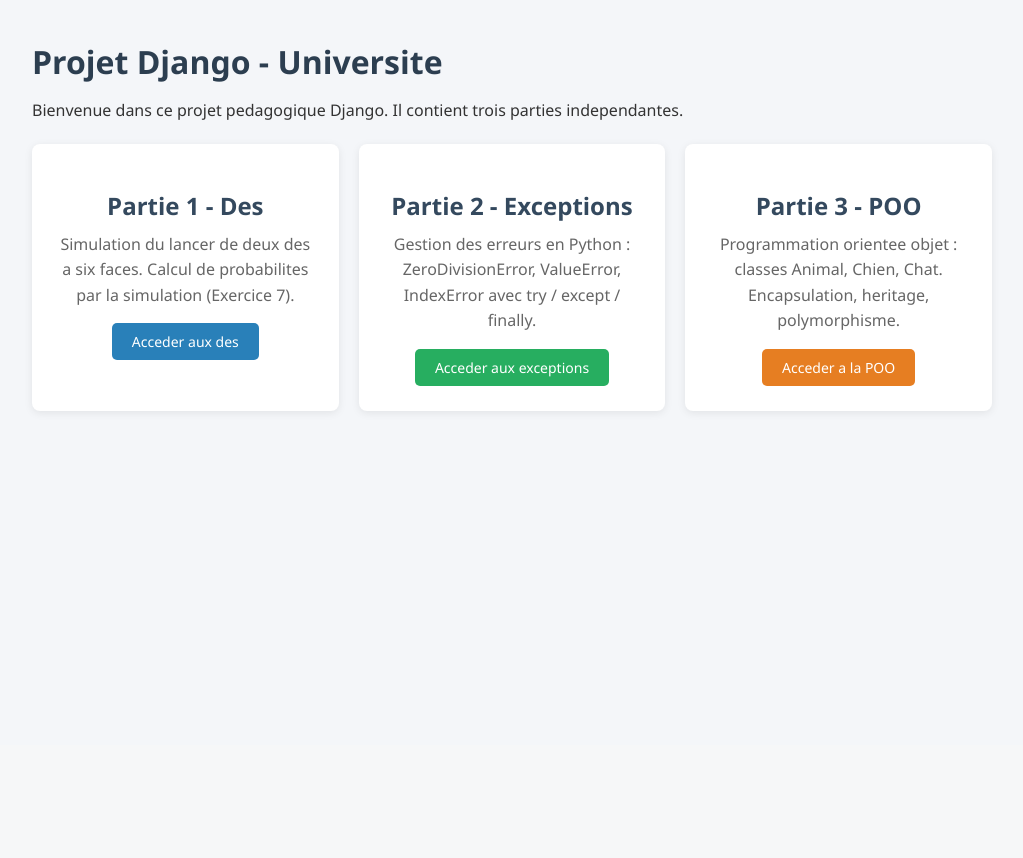
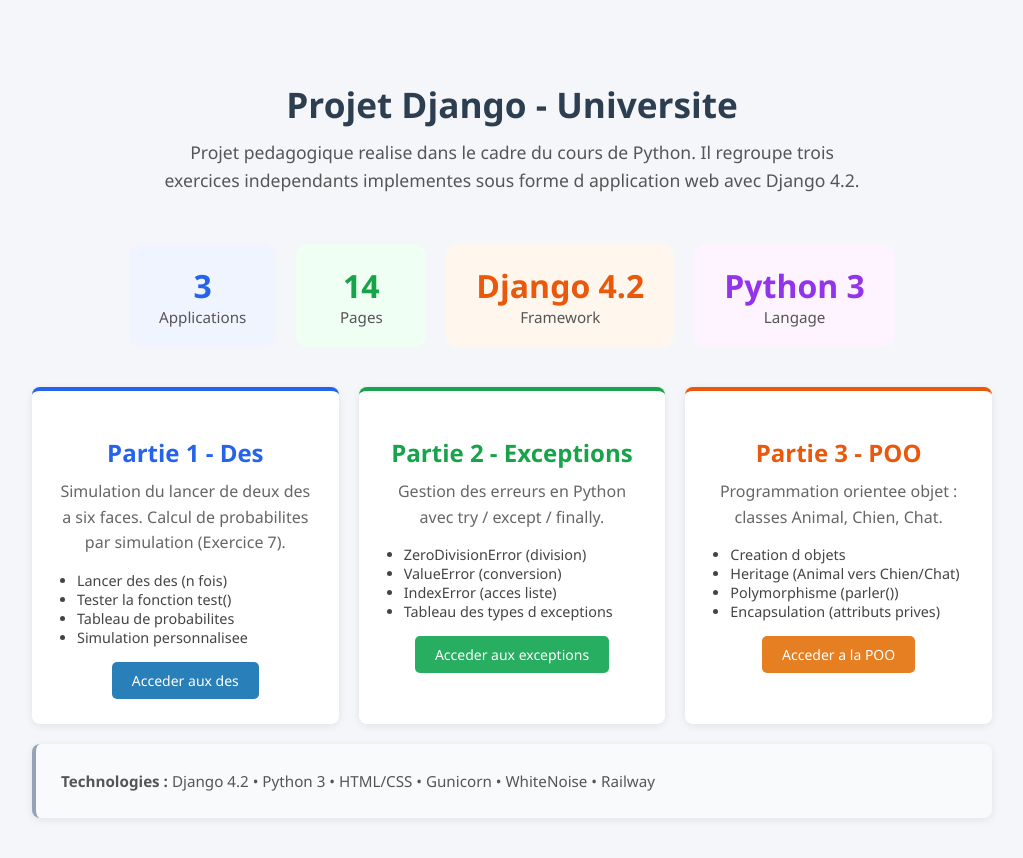
Before and after one commit to sakinatouboussim2-netizen/projet-django, a Django app: page / in a window 1280 px wide. Shown: the part 55-913 px from the top of the page, without its empty margins (128-1151 px from the left). Before the commit the page ends 467 px from the top, so only its background shows below. Run offline with Django 4.2, Linux system fonts and the light colour scheme.

Commit message:
fix exceptions + amelioration accueil

```diff
--- a/projet_django/templates/accueil.html
+++ b/projet_django/templates/accueil.html
@@ -1,26 +1,79 @@
 {% extends 'base.html' %}
+{% block titre %}Accueil - Projet Django{% endblock %}
+{% block contenu %}
 
-{% block titre %}Accueil - Projet Django{% endblock %}
+<div style="text-align:center; padding: 40px 0 20px 0;">
+    <h1 style="font-size:2.2rem; margin-bottom:10px;">Projet Django - Universite</h1>
+    <p style="font-size:1.1rem; color:#555; max-width:700px; margin:0 auto 30px auto;">
+        Projet pedagogique realise dans le cadre du cours de Python. Il regroupe trois exercices
+        independants implementes sous forme d application web avec Django 4.2.
+    </p>
+</div>
 
-{% block contenu %}
-<h1>Projet Django - Universite</h1>
-<p>Bienvenue dans ce projet pedagogique Django. Il contient trois parties independantes.</p>
+<div style="display:flex; justify-content:center; gap:20px; flex-wrap:wrap; margin-bottom:40px;">
+    <div style="background:#f0f4ff; border-radius:12px; padding:20px 30px; text-align:center; min-width:130px;">
+        <div style="font-size:2rem; font-weight:700; color:#2563eb;">3</div>
+        <div style="color:#555; font-size:0.95rem;">Applications</div>
+    </div>
+    <div style="background:#f0fff4; border-radius:12px; padding:20px 30px; text-align:center; min-width:130px;">
+        <div style="font-size:2rem; font-weight:700; color:#16a34a;">14</div>
+        <div style="color:#555; font-size:0.95rem;">Pages</div>
+    </div>
+    <div style="background:#fff7ed; border-radius:12px; padding:20px 30px; text-align:center; min-width:130px;">
+        <div style="font-size:2rem; font-weight:700; color:#ea580c;">Django 4.2</div>
+        <div style="color:#555; font-size:0.95rem;">Framework</div>
+    </div>
+    <div style="background:#fdf4ff; border-radius:12px; padding:20px 30px; text-align:center; min-width:130px;">
+        <div style="font-size:2rem; font-weight:700; color:#9333ea;">Python 3</div>
+        <div style="color:#555; font-size:0.95rem;">Langage</div>
+    </div>
+</div>
 
 <div class="grid-cartes">
-    <div class="carte">
-        <h2>Partie 1 - Des</h2>
-        <p>Simulation du lancer de deux des a six faces. Calcul de probabilites par la simulation (Exercice 7).</p>
+
+    <div class="carte" style="border-top: 4px solid #2563eb;">
+        <h2 style="color:#2563eb;">Partie 1 - Des</h2>
+        <p>Simulation du lancer de deux des a six faces. Calcul de probabilites par simulation (Exercice 7).</p>
+        <ul style="text-align:left; margin:10px 0 15px 20px; color:#444; font-size:0.9rem;">
+            <li>Lancer des des (n fois)</li>
+            <li>Tester la fonction test()</li>
+            <li>Tableau de probabilites</li>
+            <li>Simulation personnalisee</li>
+        </ul>
         <a href="/des/" class="btn">Acceder aux des</a>
     </div>
-    <div class="carte">
-        <h2>Partie 2 - Exceptions</h2>
-        <p>Gestion des erreurs en Python : ZeroDivisionError, ValueError, IndexError avec try / except / finally.</p>
+
+    <div class="carte" style="border-top: 4px solid #16a34a;">
+        <h2 style="color:#16a34a;">Partie 2 - Exceptions</h2>
+        <p>Gestion des erreurs en Python avec try / except / finally.</p>
+        <ul style="text-align:left; margin:10px 0 15px 20px; color:#444; font-size:0.9rem;">
+            <li>ZeroDivisionError (division)</li>
+            <li>ValueError (conversion)</li>
+            <li>IndexError (acces liste)</li>
+            <li>Tableau des types d exceptions</li>
+        </ul>
         <a href="/exceptions/" class="btn btn-green">Acceder aux exceptions</a>
     </div>
-    <div class="carte">
-        <h2>Partie 3 - POO</h2>
-        <p>Programmation orientee objet : classes Animal, Chien, Chat. Encapsulation, heritage, polymorphisme.</p>
+
+    <div class="carte" style="border-top: 4px solid #ea580c;">
+        <h2 style="color:#ea580c;">Partie 3 - POO</h2>
+        <p>Programmation orientee objet : classes Animal, Chien, Chat.</p>
+        <ul style="text-align:left; margin:10px 0 15px 20px; color:#444; font-size:0.9rem;">
+            <li>Creation d objets</li>
+            <li>Heritage (Animal vers Chien/Chat)</li>
+            <li>Polymorphisme (parler())</li>
+            <li>Encapsulation (attributs prives)</li>
+        </ul>
         <a href="/poo/" class="btn btn-orange">Acceder a la POO</a>
     </div>
+
 </div>
+
+<div class="card" style="margin-top:20px; background:#f8fafc; border-left: 4px solid #94a3b8;">
+    <p style="margin:0; color:#555; font-size:0.95rem;">
+        <strong>Technologies :</strong>
+        Django 4.2 &bull; Python 3 &bull; HTML/CSS &bull; Gunicorn &bull; WhiteNoise &bull; Railway
+    </p>
+</div>
+
 {% endblock %}
```
